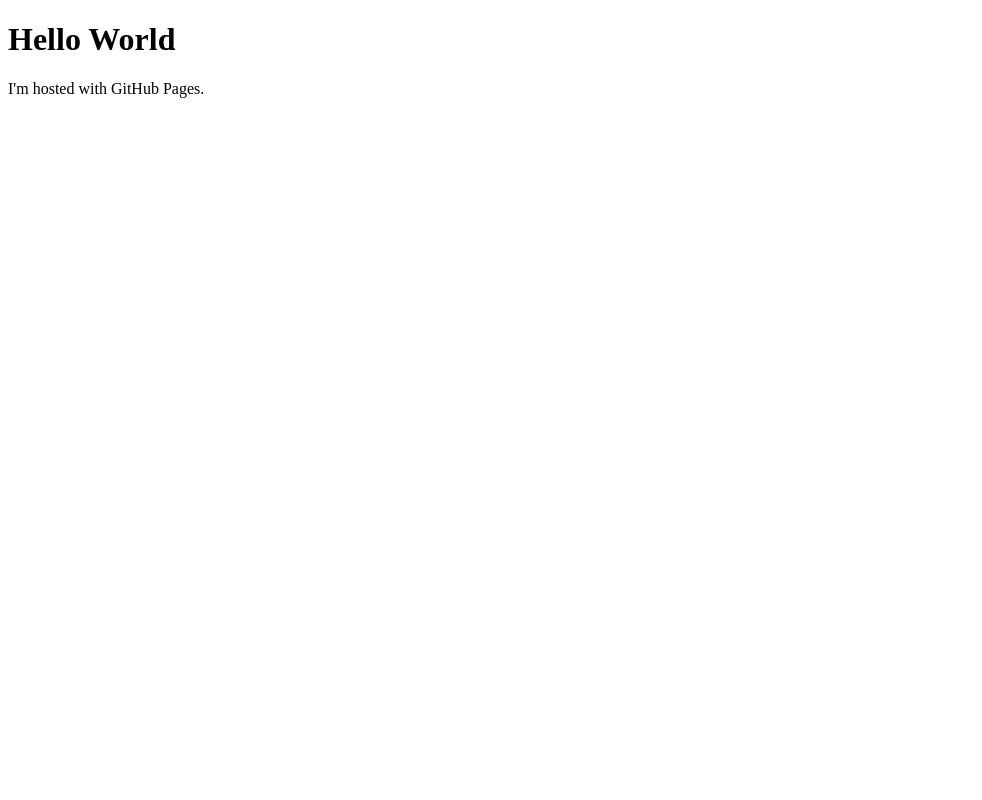
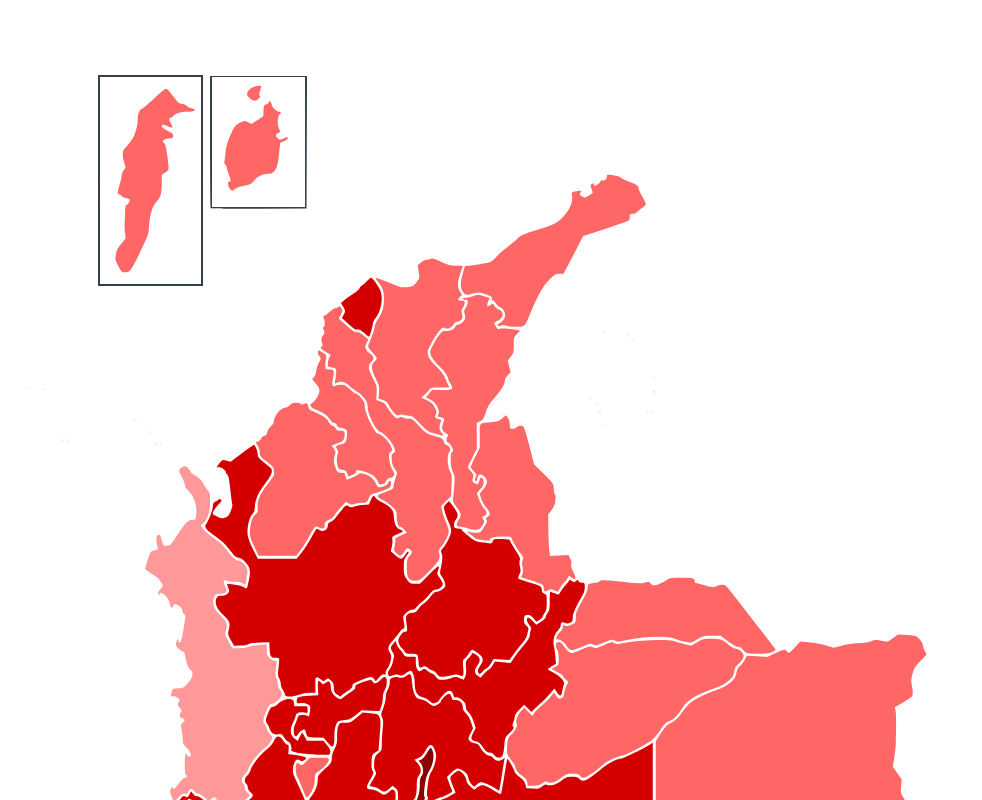
Before and after one commit to BennuFire/BennuFire.github.io, a plain HTML site: page index.html in a window 1280 px wide. Shown: the top 800 px of the page, without its empty margins (0-982 px from the left). Drawn offline with Linux system fonts and the light colour scheme.

Commit message:
Mapa
V map

```diff
--- a/index.html
+++ b/index.html
@@ -1,7 +1,12 @@
 <!DOCTYPE html>
 <html>
 <body>
-<h1>Hello World</h1>
-<p>I'm hosted with GitHub Pages.</p>
+
+<object
+  data="CO_MP.svg"
+  type="image/svg+xml">
+</object>
+
+
 </body>
 </html>
```
Also changed, not shown: CO_MP.svg (added).
